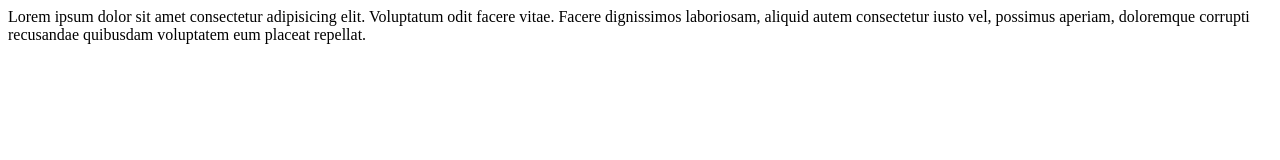
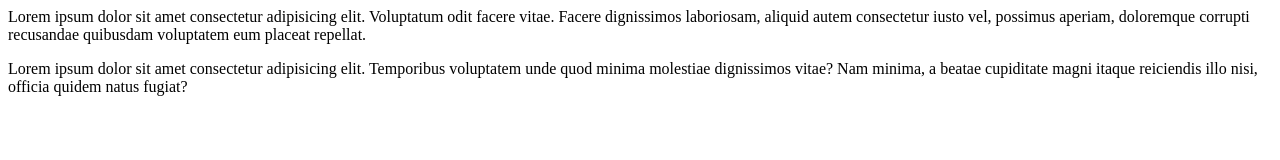
Before and after one commit to gitsujal01/Firse, a plain HTML site: page index.html in a window 1280 px wide. Drawn offline with Linux system fonts and the light colour scheme.

Commit message:
added new paragraph

```diff
--- a/index.html
+++ b/index.html
@@ -1 +1,2 @@
 <p>Lorem ipsum dolor sit amet consectetur adipisicing elit. Voluptatum odit facere vitae. Facere dignissimos laboriosam, aliquid autem consectetur iusto vel, possimus aperiam, doloremque corrupti recusandae quibusdam voluptatem eum placeat repellat.</p>
+<p>Lorem ipsum dolor sit amet consectetur adipisicing elit. Temporibus voluptatem unde quod minima molestiae dignissimos vitae? Nam minima, a beatae cupiditate magni itaque reiciendis illo nisi, officia quidem natus fugiat?</p>
```
